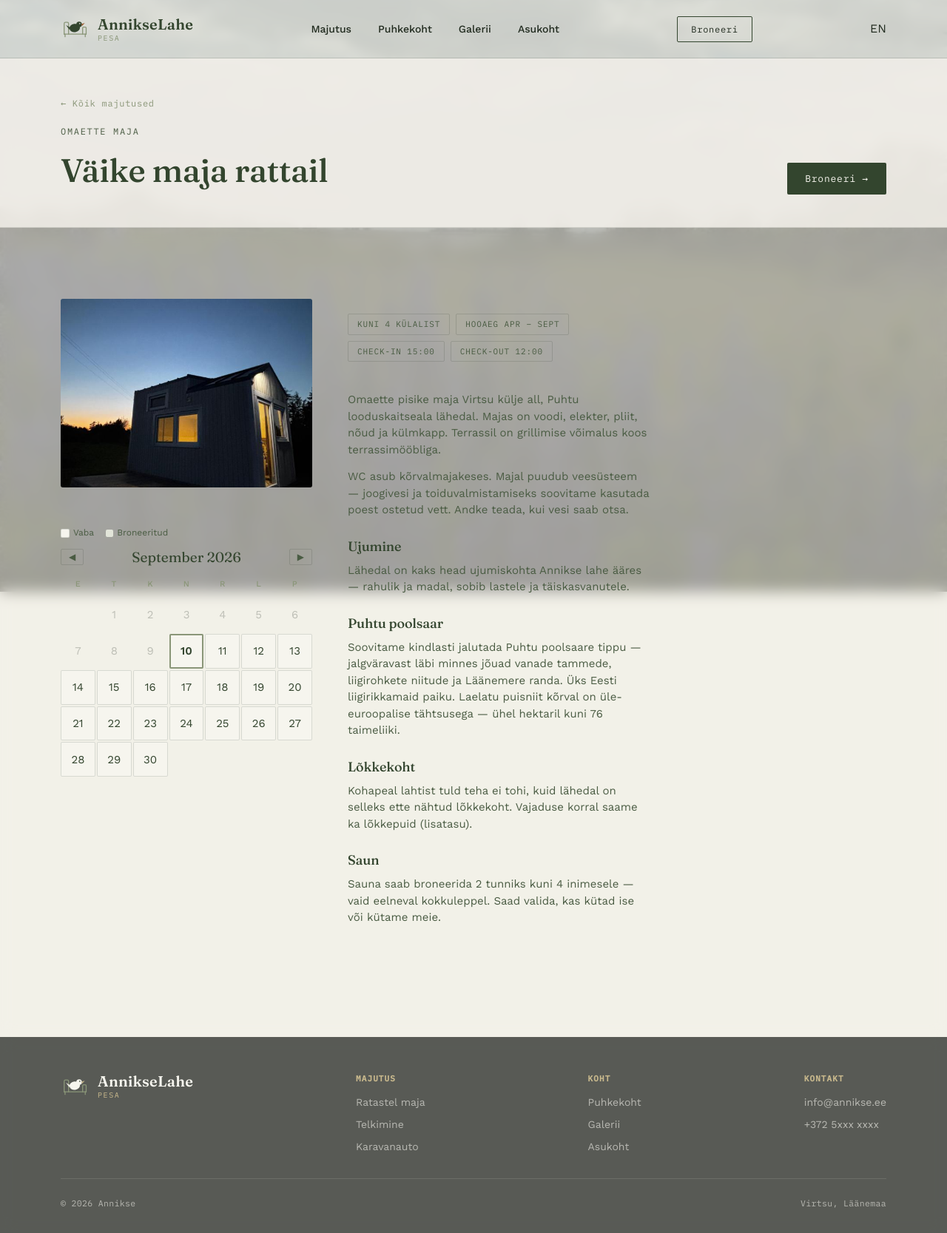
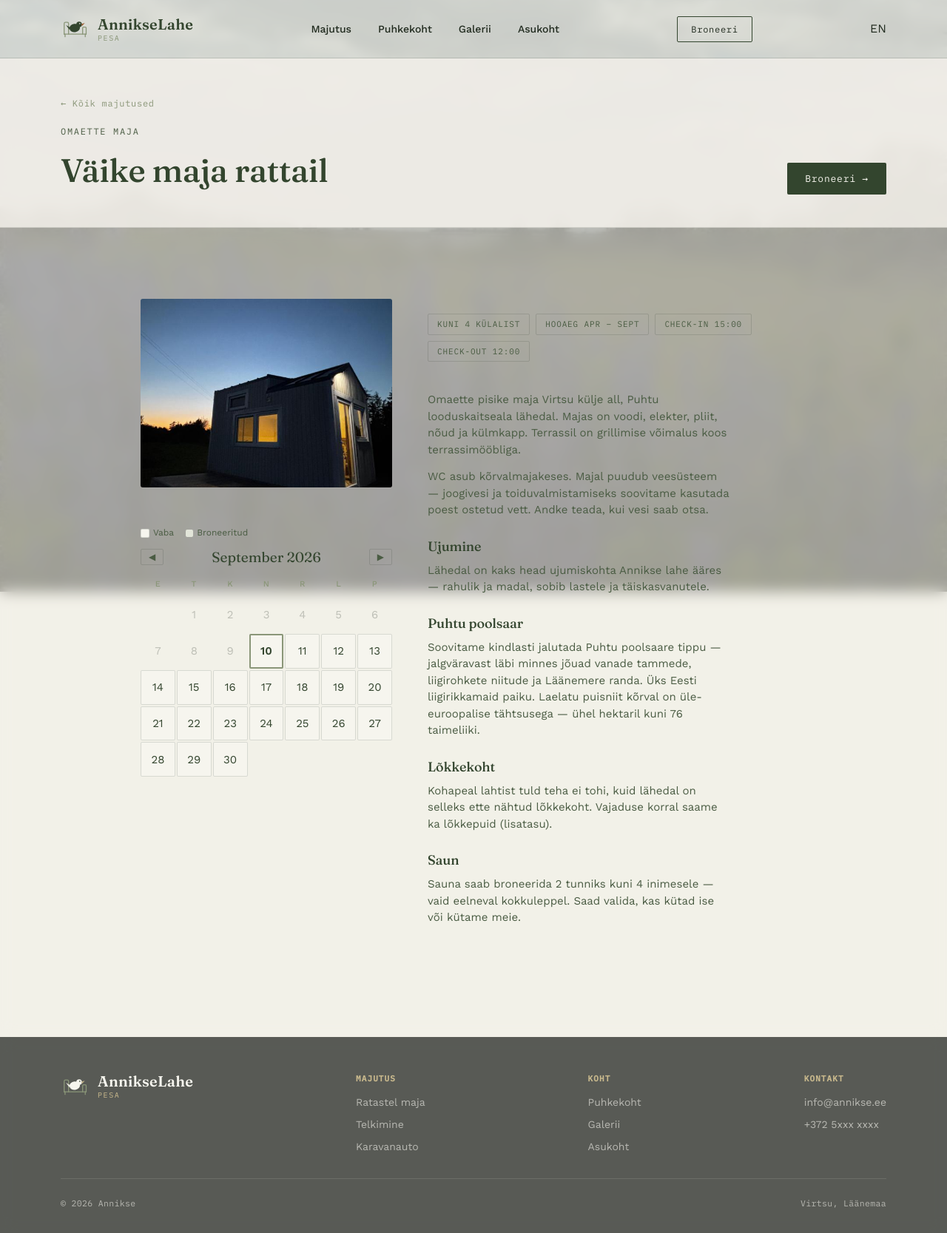
Before and after one commit to m1tsui/wwwannikse, a FastAPI app: page /ee/majutus/vaike-maja in a window 1280 px wide. Shown: the whole page at 74% size. Run offline with FastAPI, Linux system fonts and the light colour scheme; data that the repository does not hold is empty.

Commit message:
fix: tsentreeri majutuse lehe sisu
Co-Authored-By: Claude Sonnet 4.6 <noreply@anthropic.com>
Claude-Session: https://claude.ai/code/session_017yhzPe9vmkkHmzvgsC2XDu

```diff
--- a/static/styles.css
+++ b/static/styles.css
@@ -682,7 +682,8 @@
 
   /* Tutvustusblokk */
   .majutus-tutvustus {
-    max-width: 800px;
+    max-width: 900px;
+    margin: 0 auto;
   }
 
   /* Vasak veerg: pilt + kalender. Parem veerg: tekst */
```
